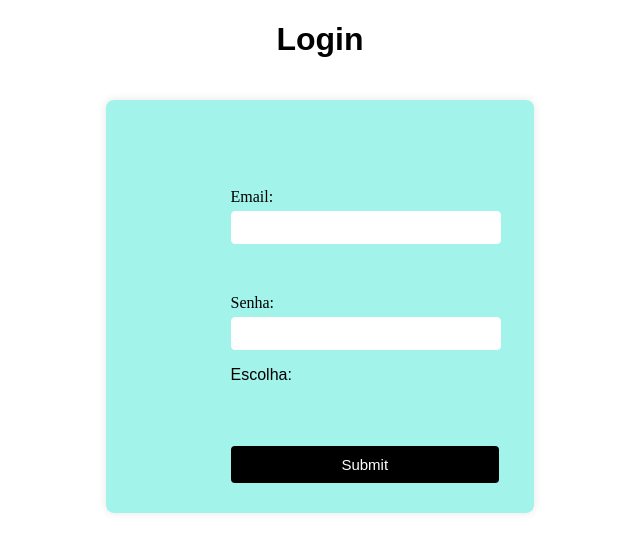
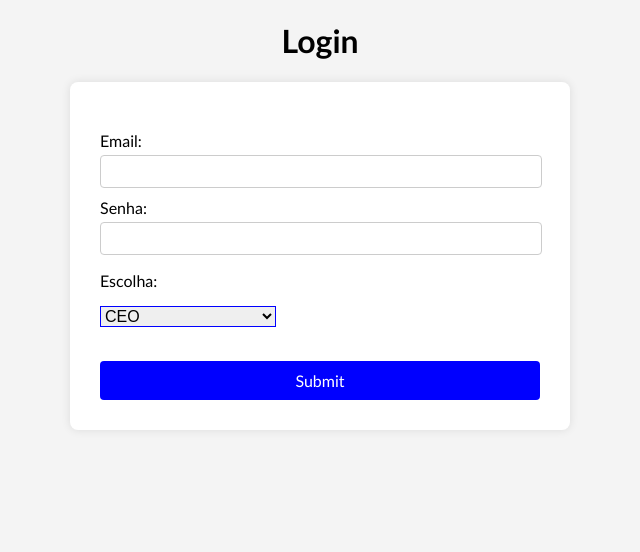
Before and after one commit to GiovanaFreiitas/DS-WEB, a PHP site: page /dashboard.php in a window 1280 px wide. Shown: the top 552 px of the page, without its empty margins (320-960 px from the left). Run offline with PHP 8.4, Linux system fonts and the light colour scheme.

Commit message:
desafiologin

```diff
--- a/desafiologin/POO-PDO-prof/dashboard.php
+++ b/desafiologin/POO-PDO-prof/dashboard.php
@@ -16,58 +16,81 @@
 </head>
 <body>
 <style>
-
-        .horizontal{
-            display: flex;
-            padding: 20px;
-            justify-content: center;
-        }
-        .horizontal div{
-         display: flex;
-         width: 30%;
-        justify-content: center;
-        align-items: center;
-        padding: 20px 30px 30px 30px;
-        border-radius: 8px;
-        background: rgba(133, 239, 227, 0.755);
-        box-shadow: 0 0 10px rgba(0, 0, 0, 0.1);
-        }
-        h1{
-            text-align: center;
-            font-family: sans-serif;
-        }
-
+    h1{
+        text-align: center;
+        font-family: calibri;
+    }
+    body {
+    background-color: #f4f4f4;
+}
+.horizontal {
+    margin: 0 auto;
+    width: 500px;
+}
+.horizontal div {
+    display: flex;
+    justify-content: center;
+    align-items: center;
+    padding: 20px 30px 30px 30px;
+    border-radius: 8px;
+    background: white;
+    box-shadow: 0 0 10px rgba(0, 0, 0, 0.1);
+    font-family: calibri;
+}
+form{
+    width: 100%;
+}
 label {
     display: block;
-    margin-top: 50px;
+    margin-top: 10px;
+}
+input, textarea {
+    width: 100%;
+    padding: 8px 0px 8px 0px;
+    margin-top: 5px;
+    border: 1px solid #ccc;
+    border-radius: 4px;
 
 }
-input {
-
-    width: 150%;
-    padding: 8px 0px 8px 0px;
-    margin-top: 5px;
-    border: 1px solid #ffffff;
-    border-radius: 4px;
-}
 input[type=submit] {
-    margin-top: 10px;
-    width: 150%;
-    align-items: center;
+    margin-top: 15px;
+    width: 100%;
     padding: 10px;
     border: none;
-    background-color: #000000;
+    background-color: blue;
     color: white;
-    font-size: 15px;
+    font-size: 16px;
     border-radius: 4px;
     cursor: pointer;
+    font-family: calibri;
 }
-p {
+input:hover[type=submit] {
+    background-color: green;
+}
+
+/* Mensagens de erro */
+.erro-input {
+    color: red;
+    font-size: 15px;
+}
+
+/* Tirando estilo de links */
+a {
+    text-decoration: none;
+    color: black;
+}
+
+.select{
     font-family:Arial;
- }
-input:hover[type=submit] {
-    background-color: blue;
+    font-size: 16px;
+    width: 40%;
+    border-color: blue;
+
+
 }
+
+
+
     </style>
 </head>
 <body>
@@ -89,6 +112,11 @@ input:hover[type=submit] {
                     }
                 ?>
                 <p>Escolha:</p>
+                <select class="select">
+                    <option value="valor1">Administrador</option>
+                    <option value="valor2" selected>CEO</option>
+                    <option value="valor3">Chefe</option>
+</select>
 
                 <br><br>
                 <input type="submit">
```
Also changed, not shown: desafiologin/POO-PDO-prof/assets/js/script.js (+32 -0 lines), desafiologin/POO-PDO-prof/assets/style/style.css (+6 -2 lines), desafiologin/POO-PDO-prof/cadastro.php (added, +44 -0 lines), desafiologin/POO-PDO-prof/index.php (+34 -1 lines), desafiologin/POO-PDO-prof/insertionc.php (added, +30 -0 lines).
